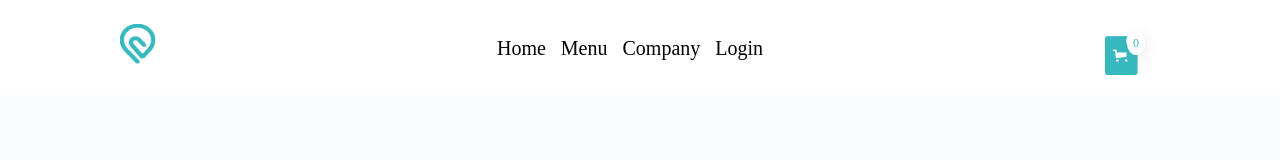
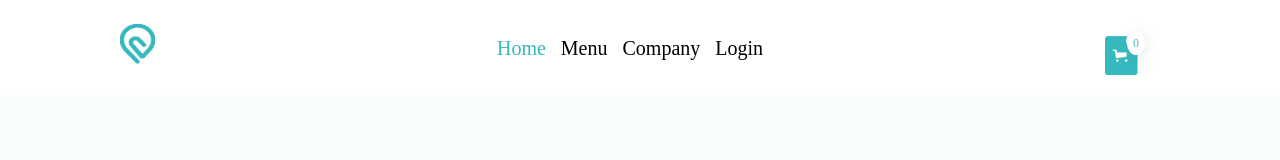
Before and after one commit to yulia-gomb/react-homeworks, a React (Vite) app: page / in a window 1280 px wide. Shown: the top 160 px of the page. Built offline with nearby package versions, Linux system fonts and the light colour scheme.

Commit message:
feat-09: change color of header item if it`s active

```diff
--- a/src/components/header/Header.tsx
+++ b/src/components/header/Header.tsx
@@ -1,7 +1,7 @@
 import './Header.css';
 import logoImage from '../../assets/icons/Logo.png';
 import cartImage from '../../assets/icons/cart.png';
-import { Link } from "react-router-dom";
+import { NavLink } from "react-router-dom";
 
 type HeaderProps = {
     cartCount: number;
@@ -15,17 +15,37 @@ const Header = ({ cartCount }: HeaderProps) => {
             </div>
 
             <nav className="nav">
-                <Link to="/" className="nav-item">Home</Link>
-                <Link to="/menu" className="nav-item">Menu</Link>
-                <Link to="/company" className="nav-item">Company</Link>
-                <Link to="/login" className="nav-item">Login</Link>
+                <NavLink
+                    to="/"
+                    className={({ isActive }) => isActive ? "nav-item active-item" : "nav-item"}
+                >
+                    Home
+                </NavLink>
+                <NavLink
+                    to="/menu"
+                    className={({ isActive }) => isActive ? "nav-item active-item" : "nav-item"}
+                >
+                    Menu
+                </NavLink>
+                <NavLink
+                    to="/company"
+                    className={({ isActive }) => isActive ? "nav-item active-item" : "nav-item"}
+                >
+                    Company
+                </NavLink>
+                <NavLink
+                    to="/login"
+                    className={({ isActive }) => isActive ? "nav-item active-item" : "nav-item"}
+                >
+                    Login
+                </NavLink>
             </nav>
 
             <div className="cart">
-                <Link to="/order">
+                <NavLink to="/order">
                     <img src={cartImage} alt="Cart" className="cart-icon" />
                     <span className="cart-count">{cartCount}</span>
-                </Link>
+                </NavLink>
             </div>
         </header>
     );
```
